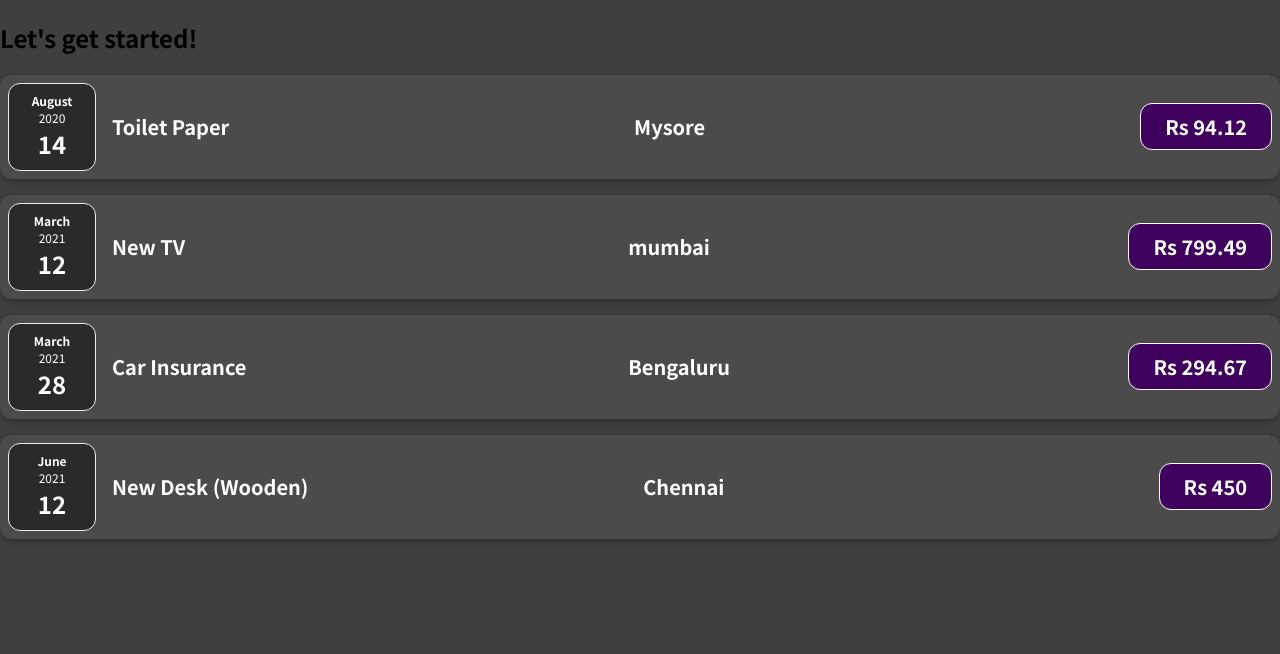
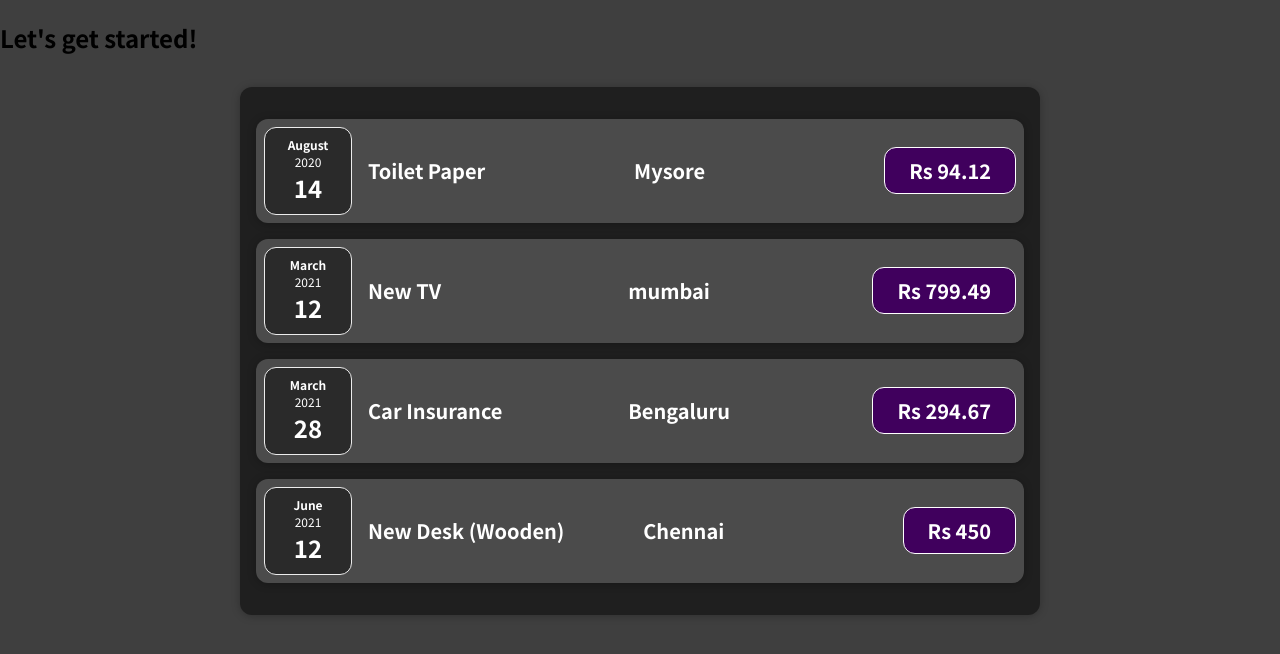
Before and after one commit to roshinys/ExpenseTrackerReact, a React (Create React App) app: page / in a window 1280 px wide. Shown: the top 654 px of the page. Built offline with nearby package versions, Linux system fonts and the light colour scheme.

Commit message:
added Custom Component Card

```diff
--- a/src/App.js
+++ b/src/App.js
@@ -1,4 +1,4 @@
-import Expense from "./Components/Expense";
+import Expense from "./Components/Expenses/Expense";
 
 function App() {
   return (
--- a/src/Components/ExpenseItem.css
+++ /dev/null
@@ -1,56 +0,0 @@
-.expense-item {
-  display: flex;
-  justify-content: space-between;
-  align-items: center;
-  box-shadow: 0 2px 8px rgba(0, 0, 0, 0.25);
-  padding: 0.5rem;
-  margin: 1rem 0;
-  border-radius: 12px;
-  background-color: #4b4b4b;
-}
-
-.expense-item__description {
-  display: flex;
-  flex-direction: column;
-  gap: 1rem;
-  align-items: flex-end;
-  flex-flow: column-reverse;
-  justify-content: flex-start;
-  flex: 1;
-}
-
-.expense-item h2 {
-  color: #3a3a3a;
-  font-size: 1rem;
-  flex: 1;
-  margin: 0 1rem;
-  color: white;
-}
-
-.expense-item__price {
-  font-size: 1rem;
-  font-weight: bold;
-  color: white;
-  background-color: #40005d;
-  border: 1px solid white;
-  padding: 0.5rem;
-  border-radius: 12px;
-}
-
-@media (min-width: 580px) {
-  .expense-item__description {
-    flex-direction: row;
-    align-items: center;
-    justify-content: flex-start;
-    flex: 1;
-  }
-
-  .expense-item__description h2 {
-    font-size: 1.25rem;
-  }
-
-  .expense-item__price {
-    font-size: 1.25rem;
-    padding: 0.5rem 1.5rem;
-  }
-}
--- /dev/null
+++ b/src/Components/Expenses/Expense.css
@@ -0,0 +1,7 @@
+.expenses {
+  padding: 1rem;
+  background-color: rgb(31, 31, 31);
+  margin: 2rem auto;
+  width: 50rem;
+  max-width: 95%;
+}
--- a/src/Components/Expense.js
+++ b/src/Components/Expenses/Expense.js
@@ -1,5 +1,7 @@
 import React from "react";
 import ExpenseItem from "./ExpenseItem";
+import "./Expense.css";
+import Card from "../UI/Card";
 
 function Expense() {
   const expenses = [
@@ -33,7 +35,7 @@ function Expense() {
     },
   ];
   return (
-    <>
+    <Card className="expenses">
       {expenses.map((expense) => {
         return (
           <ExpenseItem
@@ -45,7 +47,7 @@ function Expense() {
           ></ExpenseItem>
         );
       })}
-    </>
+    </Card>
   );
 }
 
--- /dev/null
+++ b/src/Components/Expenses/ExpenseItem.css
@@ -0,0 +1,16 @@
+.expense-item {
+  display: flex;
+  justify-content: space-between;
+  align-items: center;
+  padding: 0.5rem;
+  margin: 1rem 0;
+  background-color: #4b4b4b;
+}
+
+.expense-item h2 {
+  color: #3a3a3a;
+  font-size: 1rem;
+  flex: 1;
+  margin: 0 1rem;
+  color: white;
+}
--- a/src/Components/ExpenseItem.js
+++ b/src/Components/Expenses/ExpenseItem.js
@@ -2,13 +2,14 @@ import React from "react";
 import "./ExpenseItem.css";
 import ExpenseDate from "./ExpenseDate";
 import ExpenseDetail from "./ExpenseDetail";
+import Card from "../UI/Card";
 
 function ExpenseItem({ date, title, amount, location }) {
   return (
-    <div className="expense-item">
+    <Card className="expense-item">
       <ExpenseDate date={date} />
       <ExpenseDetail title={title} amount={amount} location={location} />
-    </div>
+    </Card>
   );
 }
 
--- /dev/null
+++ b/src/Components/UI/Card.css
@@ -0,0 +1,4 @@
+.card {
+  border-radius: 12px;
+  box-shadow: 0 1px 8px rgba(0, 0, 0, 0.25);
+}
--- /dev/null
+++ b/src/Components/UI/Card.js
@@ -0,0 +1,9 @@
+import React from "react";
+import "./Card.css";
+
+function Card(props) {
+  const classes = "card " + props.className;
+  return <div className={classes}>{props.children}</div>;
+}
+
+export default Card;
```
Also changed, not shown: src/Components/Expenses/ExpenseDate.css (renamed from src/Components/ExpenseDate.css), src/Components/Expenses/ExpenseDate.js (renamed from src/Components/ExpenseDate.js), src/Components/Expenses/ExpenseDetail.css (renamed from src/Components/ExpenseDetail.css), src/Components/Expenses/ExpenseDetail.js (renamed from src/Components/ExpenseDetail.js).
